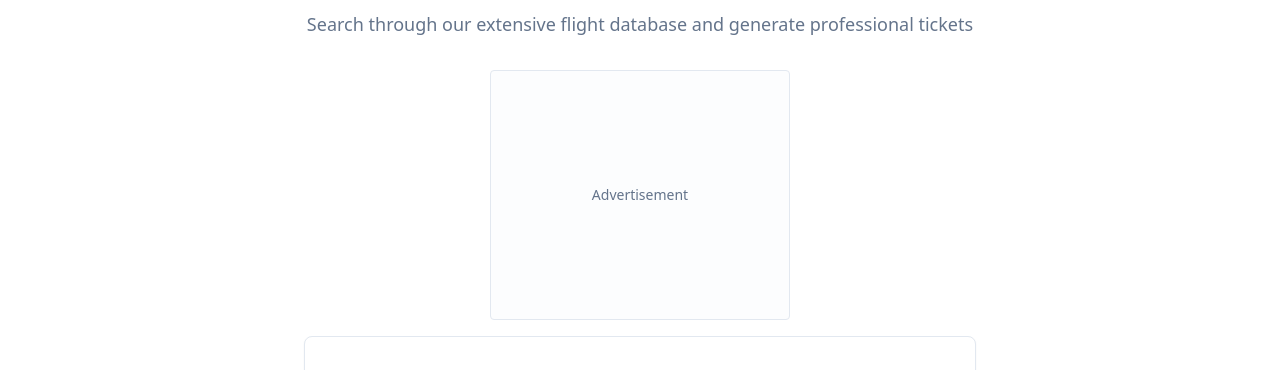
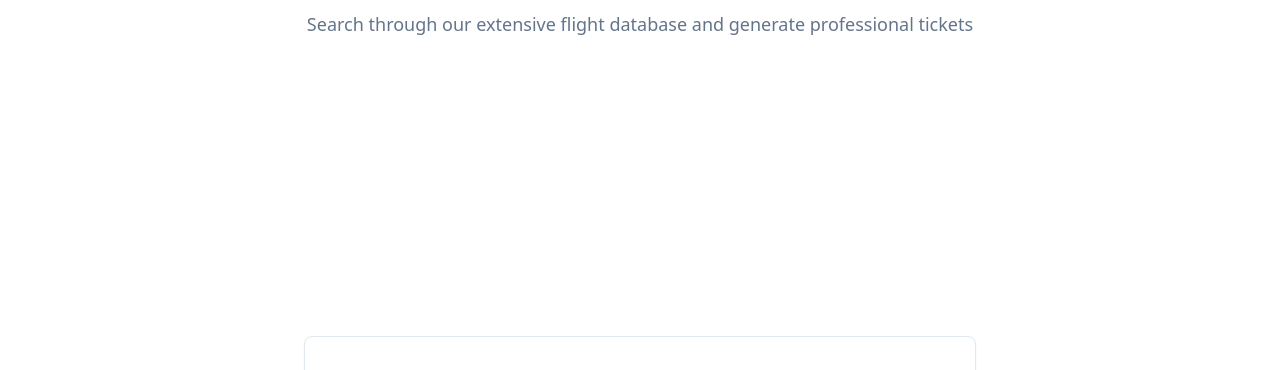
Before and after one commit to Dallasson/sky-scribble-flyer-forge, a React (Vite) app: page / in a window 1280 px wide. Shown: the part 179-549 px from the top of the page. Built offline with nearby package versions, Linux system fonts and the light colour scheme.

Commit message:
Refactor: Use real ad code
Use provided ad code for banner ads, setting height and width.

```diff
--- a/src/pages/Index.tsx
+++ b/src/pages/Index.tsx
@@ -1,4 +1,3 @@
-
 import React, { useState, useEffect } from 'react';
 import EnhancedFlightForm from '../components/EnhancedFlightForm';
 import TicketPreview from '../components/TicketPreview';
@@ -73,9 +72,7 @@ const BannerAd: React.FC = () => {
 
   return (
     <div className="flex justify-center my-4">
-      <div className="w-[300px] h-[250px] bg-muted/20 rounded border flex items-center justify-center text-muted-foreground text-sm">
-        Advertisement
-      </div>
+      <div className="w-[300px] h-[250px]"></div>
     </div>
   );
 };
```
